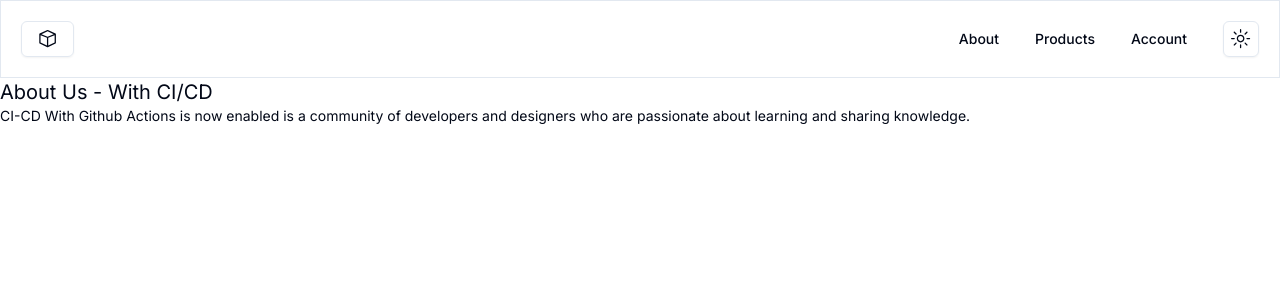
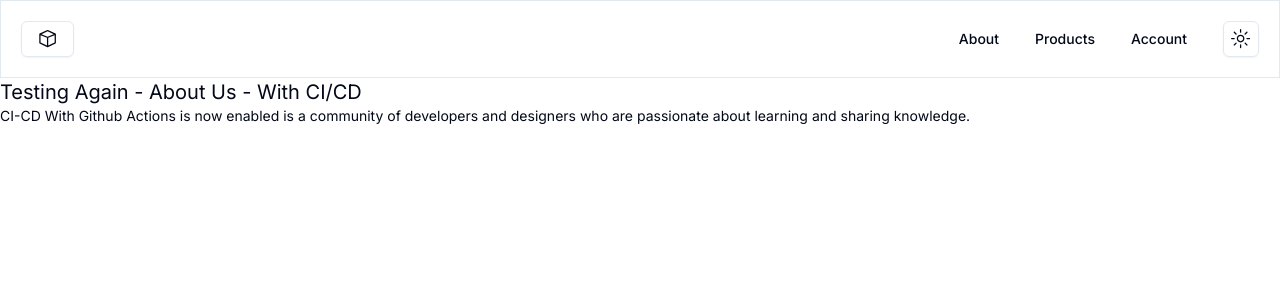
Before and after one commit to TxC-app/txc-next-app, a Next.js app: page /about in a window 1280 px wide. Shown: the top 300 px of the page. Built offline with nearby package versions, Linux system fonts and the light colour scheme.

Commit message:
test #3 for ci/cd

```diff
--- a/app/about/page.tsx
+++ b/app/about/page.tsx
@@ -10,7 +10,7 @@
 export default function About() {
   return (
     <main>
-      <h1 className="text-xl">About Us - With CI/CD</h1>
+      <h1 className="text-xl">Testing Again - About Us - With CI/CD</h1>
       <p className="text-sm">
         CI-CD With Github Actions is now enabled is a community of developers
         and designers who are passionate about learning and sharing knowledge.
```
